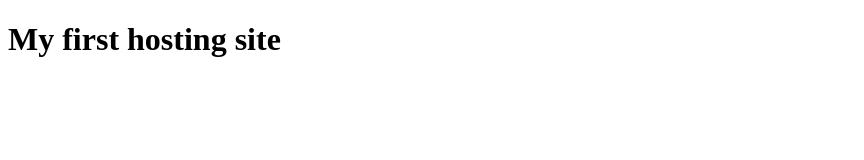
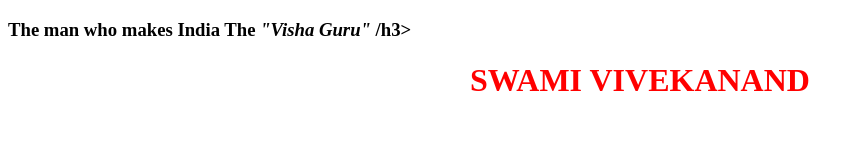
Before and after one commit to AdarshSingh007/myfirstrepo, a plain HTML site: page index.html in a window 1280 px wide. Shown: the whole page, without its empty margins (0-864 px from the left). Drawn offline with Linux system fonts and the light colour scheme.

Commit message:
This is the second commit

```diff
--- a/index.html
+++ b/index.html
@@ -4,9 +4,10 @@
     <meta charset="UTF-8">
     <meta http-equiv="X-UA-Compatible" content="IE=edge">
     <meta name="viewport" content="width=device-width, initial-scale=1.0">
-    <title>Adarsh</title>
+    <title>Tribute Page</title>
 </head>
 <body>
-    <h1>My first hosting site</h1>
+    <h3>The man who makes India The <i>"Visha Guru" </i>/h3>
+        <h1 style="text-align: center; color:red"> SWAMI VIVEKANAND </h1>
 </body>
 </html>
```
